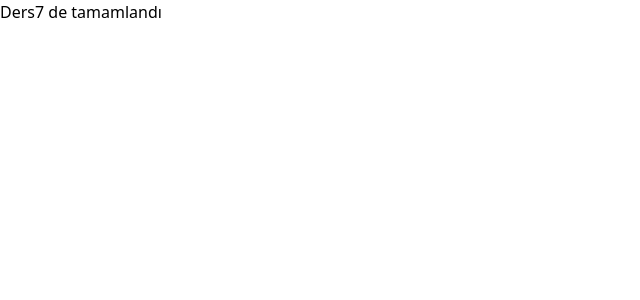
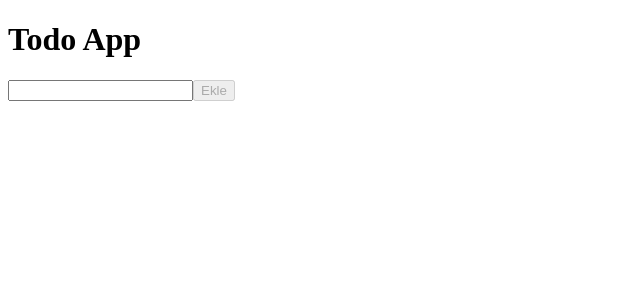
Before and after one commit to HatBet/react-stater-kit, a React (Create React App) app: page / in a window 1280 px wide. Shown: the top 300 px of the page, without its empty margins (0-640 px from the left). Built offline with nearby package versions, Linux system fonts and the light colour scheme; the HTML template or start-up script is replaced by a standard one.

Commit message:
useReducer kullanımı - ders8

```diff
--- a/src/App.js
+++ b/src/App.js
@@ -1,14 +1,10 @@
-import Ders7 from './ders7';
-import './style.scss';
-import './tailwind.css';
-
-
+import Todo from "./todo";
 
 function App() {
 
   return (
     <>
-      Ders7 de tamamlandı
+    <Todo/>
     </>
   );
 }
--- /dev/null
+++ b/src/reducers/todoReducer.js
@@ -0,0 +1,22 @@
+
+function reducer (state, action) {
+    switch(action.type){
+        case 'SET_TODO':
+            return{
+                ...state,
+                todo: action.value
+            }
+        case 'ADD_TODO':
+            return{
+                ...state,
+                todo: '',
+                todos: [
+                    ...state.todos,
+                    action.todo
+                ]
+            }
+    }
+
+}
+
+export default reducer;
--- /dev/null
+++ b/src/todo.js
@@ -0,0 +1,47 @@
+import { useReducer}  from "react"
+import todoReducer from "./reducers/todoReducer";
+
+function Todo() {
+    const [state, dispatch] =useReducer(todoReducer, {
+        todos:[],
+        todo:''
+    })
+
+    // const [todos, setTodos] = useState([])
+    // const [todo, setTodo] = useState()
+
+    const submitHandle = e =>{
+        e.preventDefault()
+        dispatch({
+            type: 'ADD_TODO',
+            todo: state.todo
+        })
+    }
+
+    const onChange = e =>  {
+        //setTodo(e.target.value)
+        dispatch({
+            type: 'SET_TODO',
+            value: e.target.value
+        })
+    }
+    console.log(state)
+    return (
+        <>
+        <h1>Todo App</h1>
+        <form onSubmit={submitHandle}>
+            <input type="text" value={state.todo} onChange={onChange} />
+            <button type="submit" disabled={!state.todo}> Ekle</button>
+        </form>
+        <ul>
+            {state.todos.map((todo, index) => (
+                  <li key={index}>
+                  {todo}
+              </li>
+            ))}
+        </ul>
+        </>
+    )
+}
+
+export default Todo;
```
